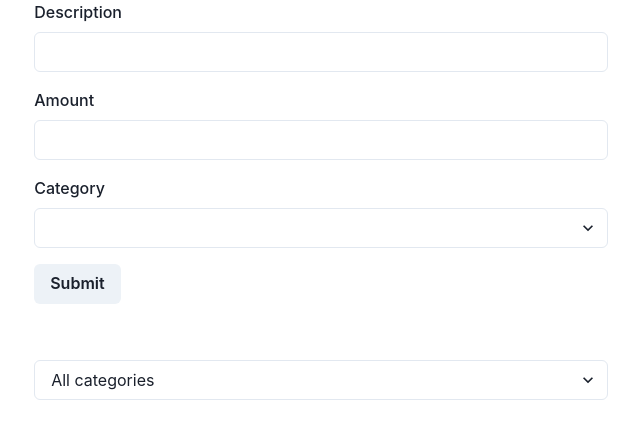
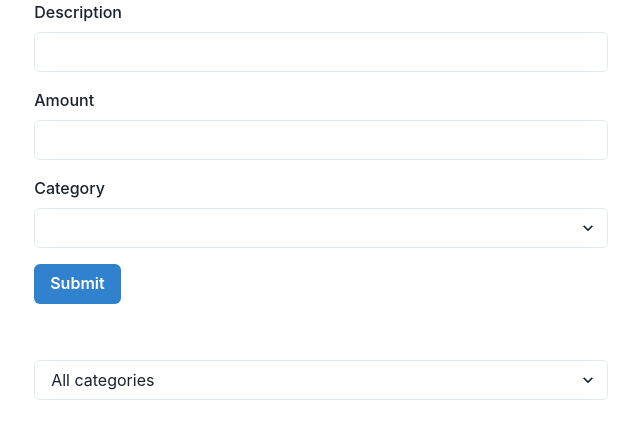
Before and after one commit to kboul/react-18, a React (Vite) app: page / in a window 1280 px wide. Shown: the top 438 px of the page, without its empty margins (319-959 px from the left). Built offline with nearby package versions, Linux system fonts and the light colour scheme.

Commit message:
Change style of Submit & delete btn

```diff
--- a/src/expenseTracker/ExpenseForm.tsx
+++ b/src/expenseTracker/ExpenseForm.tsx
@@ -67,7 +67,7 @@ export default function ExpenseForm({
         )}
       </FormControl>
 
-      <Button mt={4} type="submit">
+      <Button colorScheme="blue" mt={4} type="submit">
         Submit
       </Button>
     </form>
--- a/src/expenseTracker/ExpenseTable.tsx
+++ b/src/expenseTracker/ExpenseTable.tsx
@@ -68,6 +68,7 @@ export default function ExpenseTable({
                       <Td>
                         <Button
                           colorScheme="red"
+                          variant="outline"
                           onClick={() => onExpenseDelete(index)}
                         >
                           Delete
```
